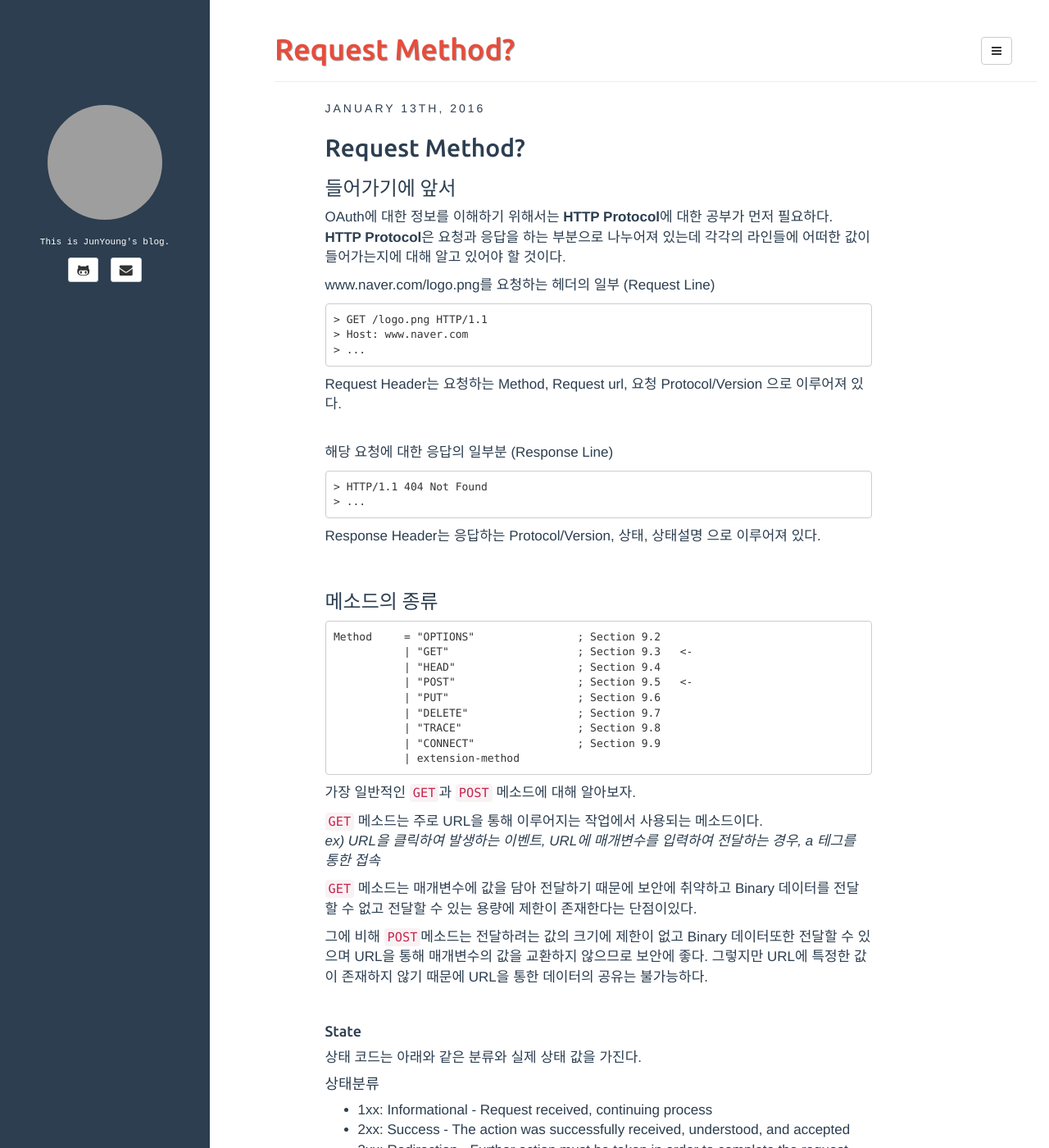
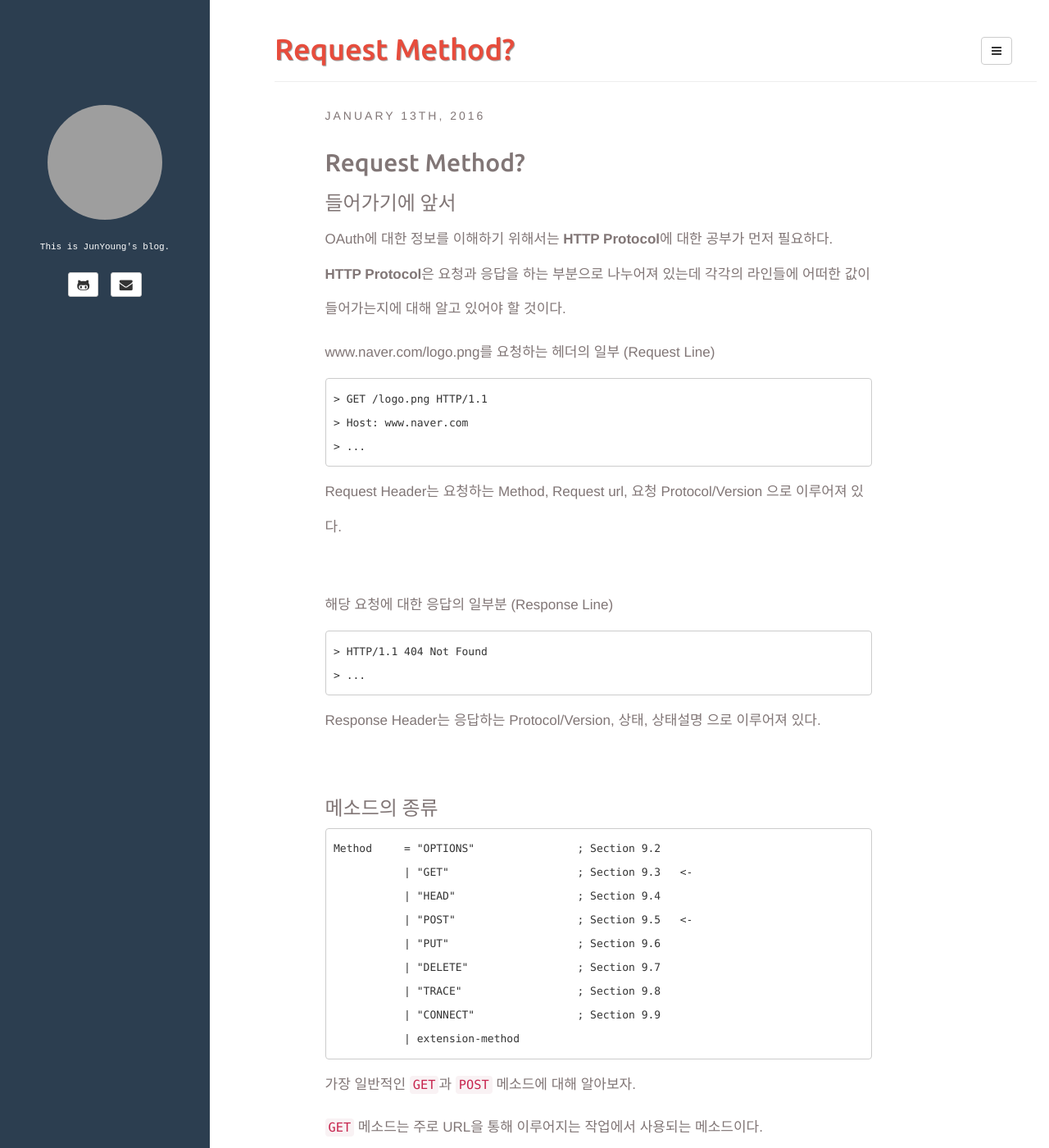
Before and after one commit to plus4070/plus4070.github.io, a Jekyll site: the page built from _posts/2016-01-13-Request Method.md, in a window 1280 px wide and 1400 px high. Shown: the whole window at 82% size. Built offline with Jekyll 4.4.1, drawn with Linux system fonts in a browser that asks for light colours; comment, search, counter and statistics services are not loaded; grey boxes are pictures that could not be loaded.

Commit message:
edit content and edit css

```diff
--- a/assets/css/style.css
+++ b/assets/css/style.css
@@ -1,7 +1,9 @@
 @import url(http://fonts.googleapis.com/css?family=Ubuntu:500&subset=latin,latin-ext);
 
 body{
-	color: #2c3e50;
+	color: rgba(97, 84, 84, 0.8);
+	line-height: 2.5;
+	font-weight: 500;
 }
 
 .sidebar {
```
Also changed, not shown: assets/resources/bootstrap/css/bootstrap.min.css.
